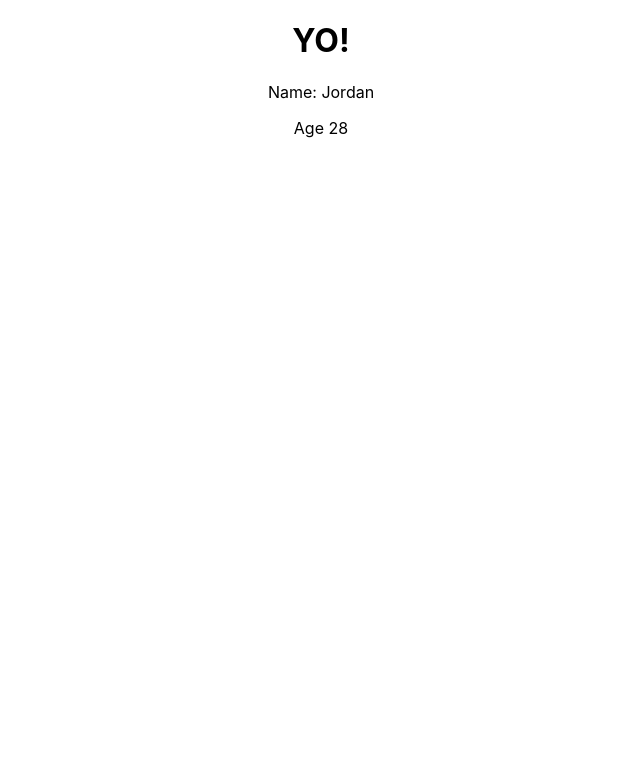
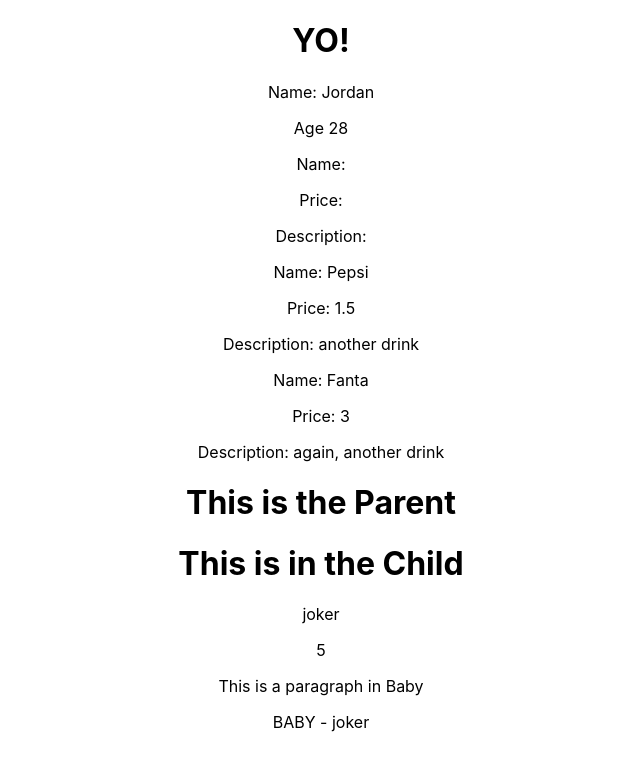
Before and after one commit to gireson91/TDP-Sept-React, a React (Create React App) app: page / in a window 1280 px wide. Shown: the top 770 px of the page, without its empty margins (319-959 px from the left). Built offline with nearby package versions, Linux system fonts and the light colour scheme.

Commit message:
AS: Props demo

```diff
--- a/src/App.jsx
+++ b/src/App.jsx
@@ -1,6 +1,8 @@
 import logo from './logo.svg';
 import './App.css';
 import Person from './Person';
+import Products from './Components/Props/Products';
+import Parent from './Components/Props/Parent';
 
 function App() {
 
@@ -10,6 +12,18 @@ function App() {
         <Heading/>
         <Person/>
         {/* {Person()} DODGY */}
+        <Products/>
+        <Products
+        name="Pepsi"
+        price={1.50}
+        descript="another drink"
+        />
+         <Products
+        name="Fanta"
+        price={3.00}
+        descript="again, another drink"
+        />
+        <Parent/>
     </div>
   );
 }
--- /dev/null
+++ b/src/Components/Props/Baby.jsx
@@ -0,0 +1,13 @@
+function Baby({name}){
+
+    return(
+        <>
+        <p>This is a paragraph in Baby</p>
+        <p>BABY - {name}</p>
+        {/* <p>BABY - {age}</p> */}
+        </>
+
+    )
+}
+
+export default Baby;
--- /dev/null
+++ b/src/Components/Props/Child.jsx
@@ -0,0 +1,13 @@
+import Baby from "./Baby";
+
+function Child(props){
+    return(
+        <>
+        <h1>This is in the Child</h1>
+        <p>{props.name}</p>
+        <p>{props.age}</p>
+        <Baby {...props}/>
+        </>
+    )
+}
+export default Child;
--- /dev/null
+++ b/src/Components/Props/Parent.jsx
@@ -0,0 +1,15 @@
+import Child from "./Child";
+
+function Parent(){
+    return(
+        <>
+        <h1>This is the Parent</h1>
+        <Child
+        name="joker"
+        age={5}
+        />
+        </>
+        )
+}
+
+export default Parent;
--- /dev/null
+++ b/src/Components/Props/Products.jsx
@@ -0,0 +1,16 @@
+function Products(props){
+
+// const item = {
+//     name: "Coke",
+//     price: 2,
+//     descript: "A drink"
+// }
+    return(
+        <>
+        <p>Name: {props.name}</p>
+        <p>Price: {props.price}</p>
+        <p>Description: {props.descript}</p>
+        </>
+    )
+}
+export default Products;
```
